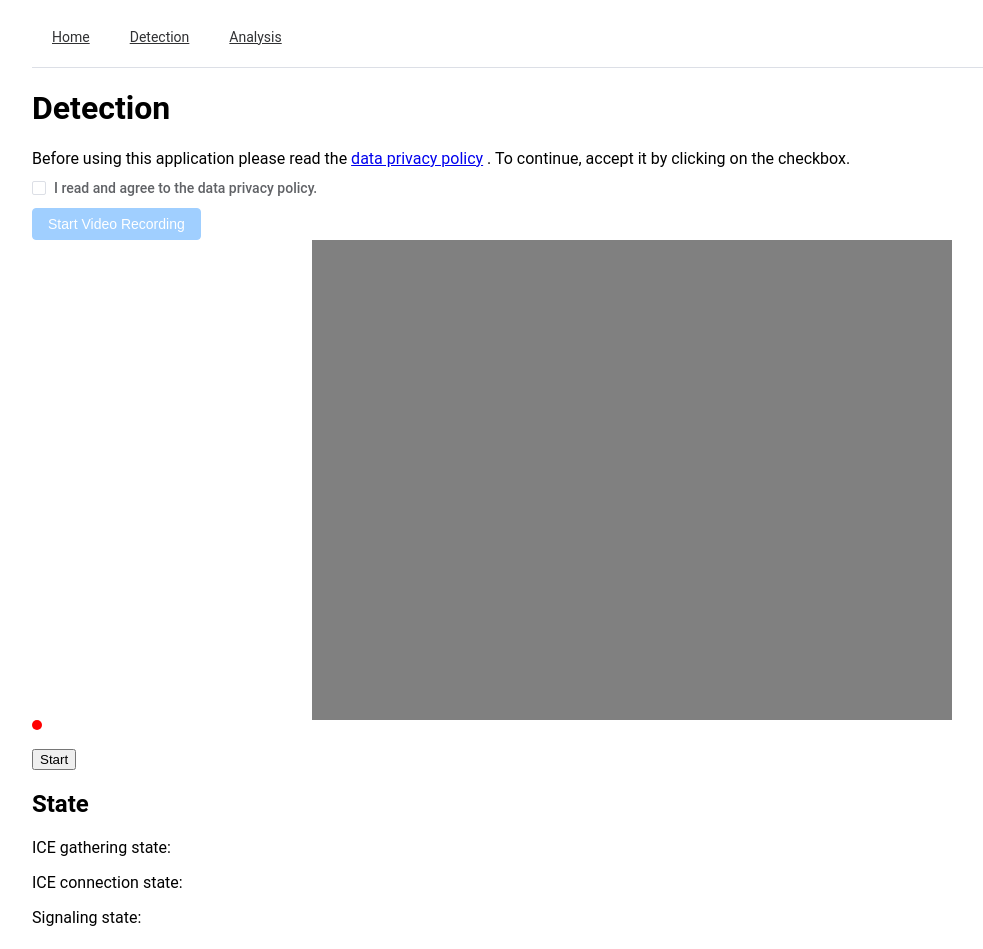
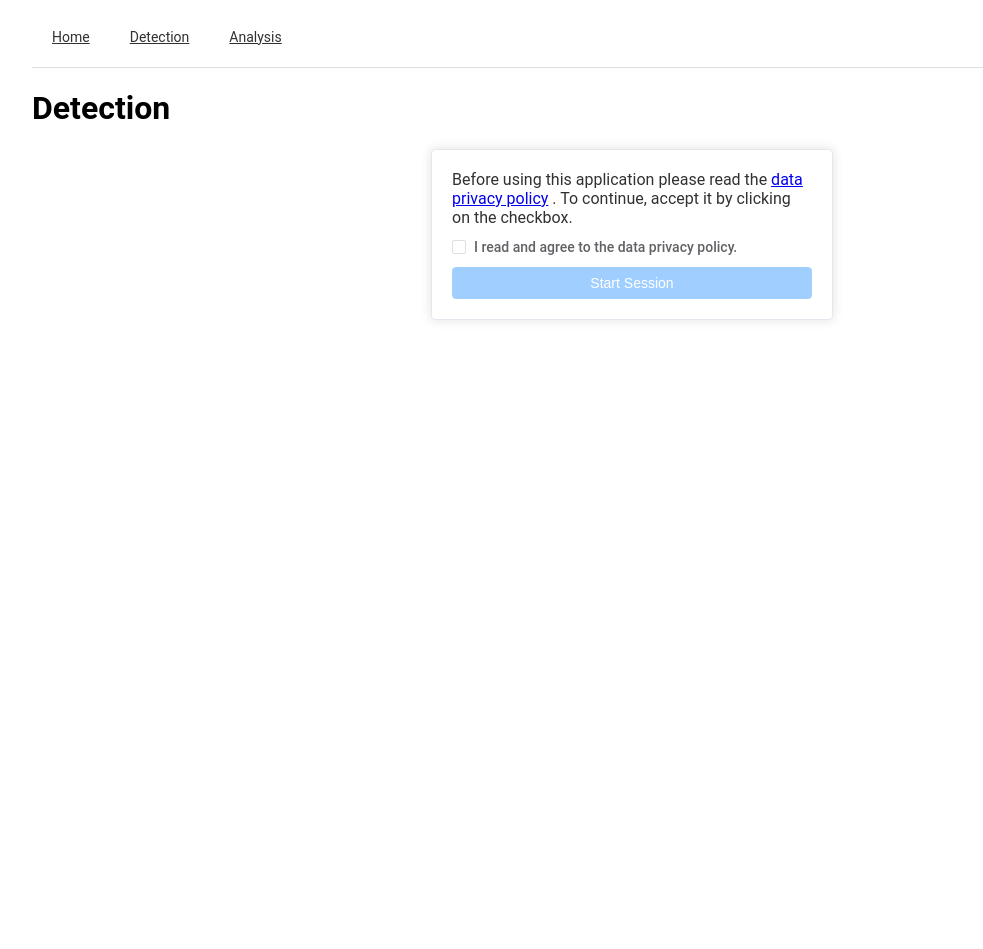
Before and after one commit to AnSrwn/UserEngagementDetection, a Nuxt app in the folder frontend/: page /detection in a window 1280 px wide. Shown: the top 949 px of the page, without its empty margins (8-991 px from the left). After the commit the page ends 800 px from the top, so only its background shows below. Built offline with nearby package versions, Linux system fonts and the light colour scheme.

Commit message:
restyle detection page

```diff
--- a/frontend/pages/detection/index.vue
+++ b/frontend/pages/detection/index.vue
@@ -103,15 +103,12 @@ function getVideoTrack(stream) {
 }
 
 async function start() {
-  document.getElementById("start").style.display = "none";
-
   webRtc.createPeerConnection();
 
   try {
     stream = await getStream();
     const track = getVideoTrack(stream);
 
-    // TODO Maybe rescale track before sending it with WebRTC
     sender = webRtc.localPeerConnection.addTrack(track, stream)
 
     if (!navigator.mediaDevices || !navigator.mediaDevices.enumerateDevices) {
@@ -125,14 +122,9 @@ async function start() {
   } catch (error) {
     console.error("Error opening video camera.", error);
   }
-
-  document.getElementById("stop").style.display = "inline-block";
 }
 
 function stop() {
-  document.getElementById("stop").style.display = "none";
-  document.getElementById("start").style.display = "inline-block";
-
   if (stream !== null) {
     stream.getTracks().forEach(function (track) {
       track.stop();
@@ -158,21 +150,23 @@ async function onCameraChange() {
     <h1>Detection</h1>
 
     <!-- Step 1 -->
-    <div v-if="step === 1">
+    <div v-if="step === 1" class="step-1-body">
+      <el-card class="privacy-consent-card">
         <div>Before using this application please read the
           <NuxtLink target="_blank" to="/privacy">data privacy policy</NuxtLink>
           . To continue, accept it by clicking on the checkbox.
         </div>
         <el-checkbox v-model="privacyAgreed" label="I read and agree to the data privacy policy." size="large"/>
         <br/>
-      <el-button :disabled="privacyAgreed === false" type="primary" @click="step = 2">Start Video Recording</el-button>
+        <el-button class="privacy-agreed-start-button" :disabled="privacyAgreed === false" type="primary" @click="step = 2">Start Session</el-button>
+      </el-card>
     </div>
 
     <!-- Step 2 -->
-    <div class="step-2-body">
-      <video id="localVideo" ref="videoContainer" autoplay playsinline/>
-    </div>
+    <div v-if="step === 2" class="step-2-body">
+      <video id="localVideo" ref="videoContainer" autoplay playsinline preload="none"/>
 
+      <div class="technical-infos">
         <el-select v-if="cameraList !== null && cameraList.length > 0" ref="cameraSelection" v-model="selectedCamera"
                    class="camera-selection" placeholder="Select" size="large">
           <el-option
@@ -191,38 +185,45 @@ async function onCameraChange() {
           <div>Signaling State: {{ signalingState }}</div>
         </el-popover>
 
+      </div>
+
       <br/>
 
-    <button id="start" @click="start()">Start</button>
-    <button id="stop" style="display: none" @click="stop()">Stop</button>
-
-    <h2>State</h2>
-    <p>ICE gathering state: <span id="iceGatheringState"></span></p>
-    <p>ICE connection state: <span id="iceConnectionState"></span></p>
-    <p>Signaling state: <span id="signalingState"></span></p>
-    <h2>Data channel</h2>
-    <pre ref="dataChannel" style="height: 200px"></pre>
-    <h2>SDP</h2>
-
-    <h3>Offer</h3>
-    <pre id="offerSdp"></pre>
-
-    <h3>Answer</h3>
-    <pre id="answerSdp"></pre>
+      <el-button v-if="connectionState !== 'connected'" type="primary" @click="start()">Restart</el-button>
+      <el-button v-if="connectionState === 'connected'" type="primary" @click="stop()">Stop Session</el-button>
+    </div>
   </div>
 </template>
 
 <style lang='scss'>
+.step-1-body {
+  display: flex;
+  justify-content: center;
+}
+
+.privacy-consent-card {
+  width: 400px;
+  display: flex;
+  flex-direction: column;
+}
+
+.privacy-agreed-start-button {
+  width: 100%;
+}
+
 .step-2-body {
   display: flex;
-  justify-content: center;
+  flex-direction: column;
+  align-items: center;
+  gap: 1em;
 }
 
 #localVideo {
   width: 640px;
   height: 480px;
   object-fit: cover;
-  background: gray;
+  background: darkgrey url('/images/icon_video_camera_off_64.png') 50% 50% / 10% no-repeat;
+  border-radius: 8px;
 }
 
 .video-placeholder {
@@ -234,6 +235,12 @@ async function onCameraChange() {
   background: gray;
 }
 
+.technical-infos {
+  width: 640px;
+  display: flex;
+  justify-content: space-between;
+}
+
 .status-indicator {
   height: 10px;
   width: 10px;
```
Lines whose indentation alone changed are shown as unchanged.
